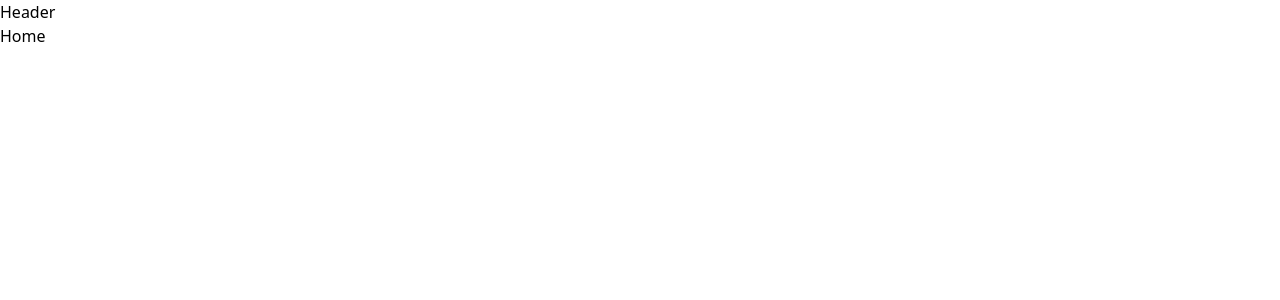
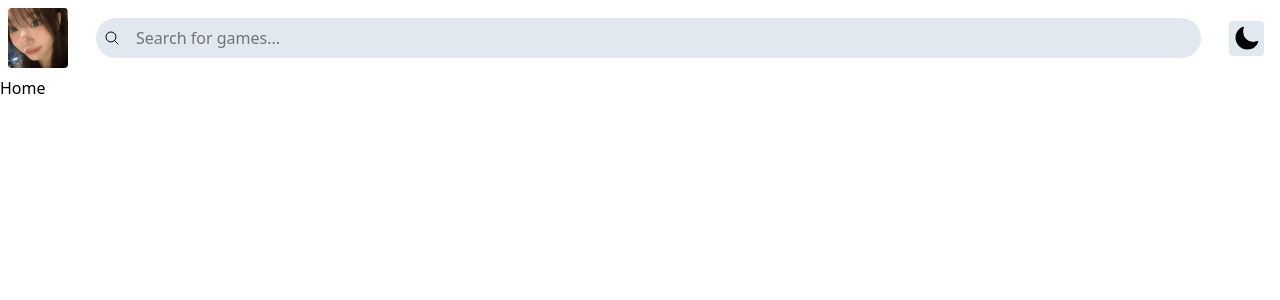
Before and after one commit to mhrjnrahul/Gamelisting-app, a React (Vite) app: page / in a window 1280 px wide. Shown: the top 300 px of the page. Built offline with nearby package versions, Linux system fonts and the light colour scheme.

Commit message:
completed header.jsx

```diff
--- a/package.json
+++ b/package.json
@@ -13,6 +13,7 @@
     "@tailwindcss/vite": "^4.0.17",
     "react": "^19.0.0",
     "react-dom": "^19.0.0",
+    "react-icons": "^5.5.0",
     "tailwindcss": "^4.0.17"
   },
   "devDependencies": {
--- a/src/components/Header.jsx
+++ b/src/components/Header.jsx
@@ -1,8 +1,42 @@
-import React from 'react'
+import React, { useState } from 'react'
+import moka from '../assets/Images/moka.jpg'
+import { HiOutlineMagnifyingGlass } from 'react-icons/hi2'
+import { HiMoon, HiSun } from 'react-icons/hi2'
 
 const Header = () => {
+    const [toggle, setToggle] = useState(true);
+
+    const handleToggle = () => {
+        setToggle(!toggle);
+    }
+
   return (
-    <div>Header</div>
+    <div className='flex justify-between items-center gap-2 p-2'>
+        <img
+        src={moka}
+        width={60}
+        height={60}
+        alt='logo'
+        className='rounded'
+        />
+
+        <div className='flex w-full gap-2 mx-5 rounded-full items-center bg-slate-200 p-2'>
+            <HiOutlineMagnifyingGlass />
+            <input
+                type="text"
+                placeholder='Search for games...'
+                className='px-2 bg-transparent outline-none' />
+        </div>
+
+        <div className='pr-2 cursor-pointer'>
+            {toggle ?
+            <HiMoon className='text-[35px] bg-slate-200 text-black p-1 rounded'
+            onClick={handleToggle}/>
+            :
+            <HiSun className='text-[35px] bg-slate-200 text-black p-1 rounded'
+            onClick={handleToggle}/>}
+        </div>
+    </div>
   )
 }
 
```
Also changed, not shown: src/assets/Images/moka.jpg (added), 1 other file (tests, documents, lock files or other folders).
